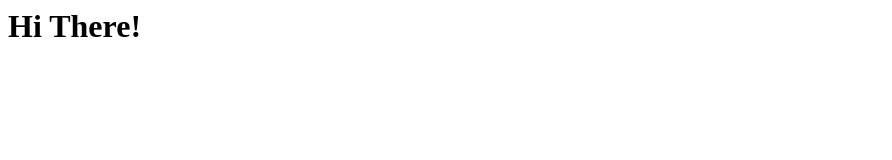
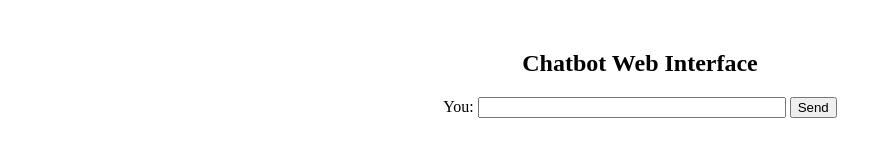
Before and after one commit to N0NsTr3s/Mini-ChatBot, a plain HTML site: page index.html in a window 1280 px wide. Shown: the whole page, without its empty margins (0-892 px from the left). Drawn offline with Linux system fonts and the light colour scheme.

Commit message:
Update index.html

```diff
--- a/index.html
+++ b/index.html
@@ -1 +1,77 @@
-<h1>Hi There!</h1>
+<!DOCTYPE html>
+<html lang="en">
+<head>
+    <meta charset="UTF-8">
+    <meta name="viewport" content="width=device-width, initial-scale=1.0">
+    <title>Chatbot Web Interface</title>
+</head>
+<body>
+
+<div style="text-align: center; margin-top: 50px;">
+    <h2>Chatbot Web Interface</h2>
+    <form id="chatForm" onsubmit="sendMessage(); return false;">
+        <label for="userInput">You:</label>
+        <input type="text" id="userInput" name="userInput" style="width: 300px;">
+        <input type="submit" value="Send">
+    </form>
+    <div id="chatOutput" style="margin-top: 20px;"></div>
+</div>
+<script>
+function sendMessage() {
+    var userInput = document.getElementById("userInput").value;
+    if (userInput.trim() === "") {
+        return;
+    }
+
+    document.getElementById("chatOutput").innerHTML += "<p><strong>You:</strong> " + userInput + "</p>";
+
+    // Make a fetch request to your Flask server
+    fetch("http://localhost:5000/chat", {
+        method: "POST",
+        headers: {
+            "Content-Type": "application/json",
+        },
+        body: JSON.stringify({ user_input: userInput }),
+    })
+    .then(response => response.json())
+    .then(data => {
+    // Check if the response indicates more information is needed
+    if (data.more_info_needed) {
+        // Prompt the user for more information
+        var additionalInfo = prompt("Bot: " + data.answer);
+        // Handle the additional information as needed (e.g., send it to the server)
+        if (additionalInfo && additionalInfo.trim() !== "") {
+            // Make another request to the server with both the user input and additional information
+            fetch("http://localhost:5000/update", {
+                method: "POST",
+                headers: {
+                    "Content-Type": "application/json",
+                },
+                body: JSON.stringify({ user_input: userInput, new_answer: additionalInfo }),
+            })
+            .then(response => response.json())
+            .then(data => {
+                // Display the updated answer if it's not empty
+                if (data.answer.trim() !== "") {
+                    document.getElementById("chatOutput").innerHTML += "<p><strong>Bot:</strong> " + data.answer + "</p>";
+                }
+            })
+            .catch(error => console.error('Error updating model:', error));
+        }
+    } else {
+        // Display the response as usual if the answer is not empty
+        if (data.answer.trim() !== "") {
+            document.getElementById("chatOutput").innerHTML += "<p><strong>Bot:</strong> " + data.answer + "</p>";
+        }
+    }
+})}
+
+
+</script>
+
+
+
+
+
+</body>
+</html>
```
